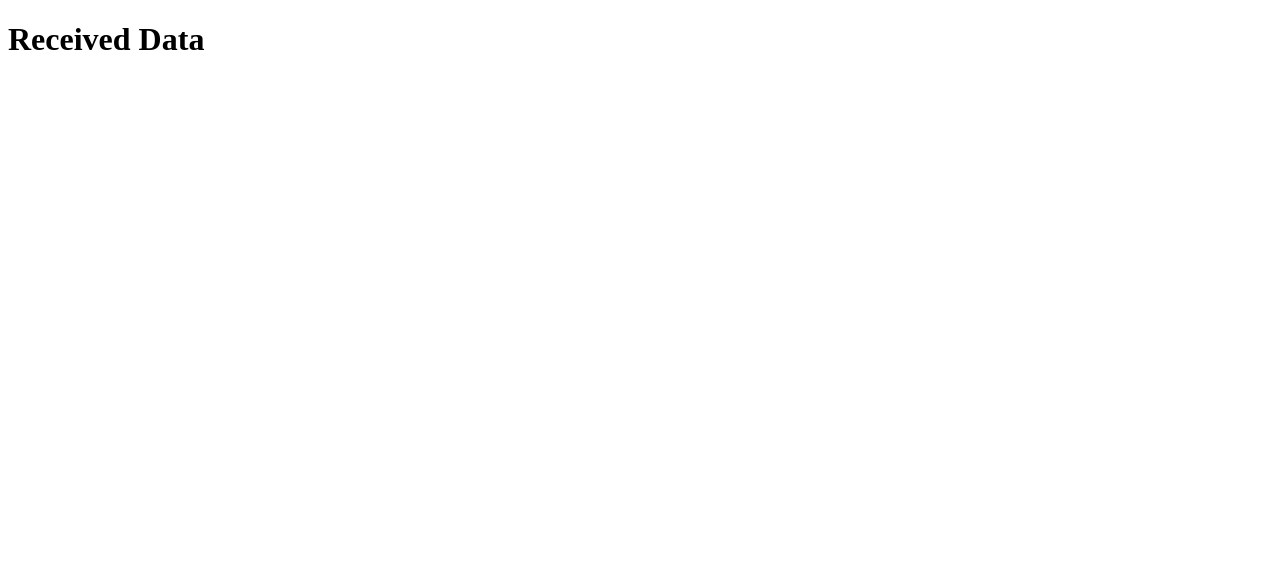
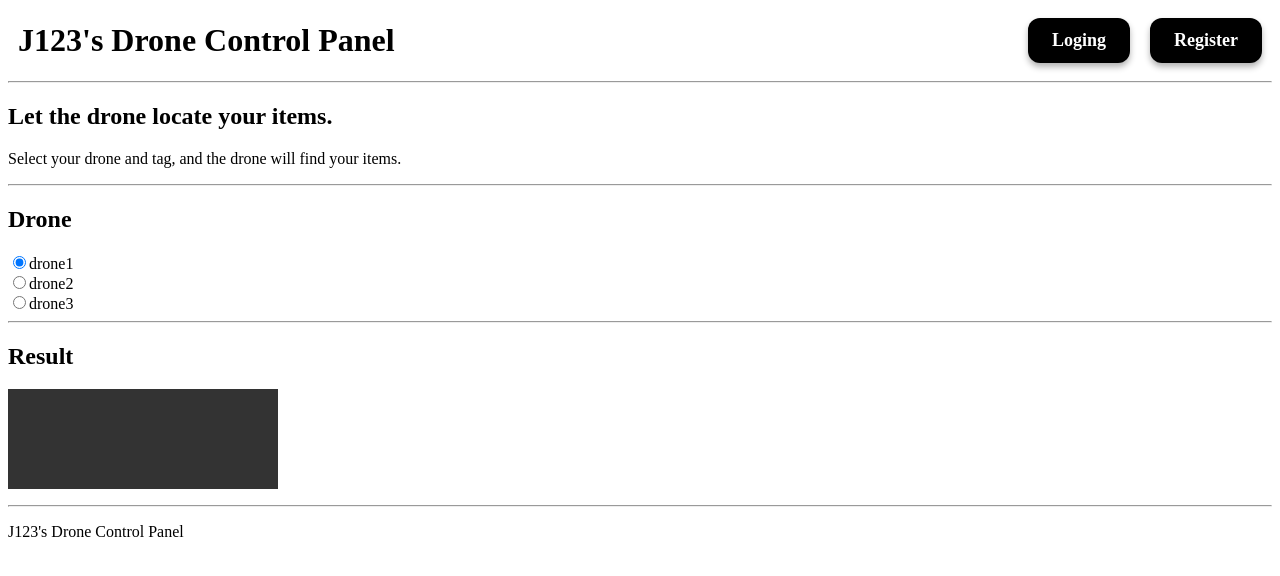
Before and after one commit to LiU-SKY/J123, a Flask app: page / in a window 1280 px wide. Before the commit the part shown is almost empty. Shown: the top 576 px of the page. Run offline with Flask 3, Linux system fonts and the light colour scheme.

Commit message:
Update: home page

```diff
--- a/templates/index.html
+++ b/templates/index.html
@@ -1,19 +1,102 @@
 <!doctype html>
 <html>
 <head>
-    <title>Data Dashboard</title>
+    <title>J123's DCP</title>
+    <style>
+        header {
+          display: flex;
+          justify-content: space-between;
+          align-items: center;
+          padding: 10px;
+          background-color: #ffffff;
+        }
+
+        .teamName {
+          padding: 0;
+          margin: 0;
+        }
+
+        nav ul {
+          display: flex;
+          list-style: none;
+          margin: 0;
+          padding: 0;
+        }
+
+        nav ul li {
+          margin-left: 20px;
+        }
+
+        nav ul li a {
+          text-decoration: none;
+          color: black;
+          font-weight: bold;
+        }
+
+        .button {
+            display: inline-block;
+            padding: 12px 24px;
+            background-color: black;
+            color: white;
+            text-decoration: none;
+            font-size: 18px;
+            font-weight: bold;
+            border-radius: 12px; /* 둥근 모서리 */
+            box-shadow: 0 4px 6px rgba(0, 0, 0, 0.3); /* 약한 그림자 */
+            text-align: center;
+        }
+
+        .button:hover {
+        background-color: #333; /* 호버 시 살짝 밝게 */
+        }
+
+        #terminal {
+            background: black;
+            color: lime;
+            height: 400px;
+            overflow-y: auto; /* 요거 덕분에 div 내부 스크롤 */
+            padding: 10px;
+            font-family: monospace;
+            white-space: pre-wrap;
+        }
+        .sidebar {
+            width: 250px;
+            height: 10vh; /* 화면 전체 높이 */
+            background-color: #333;
+            color: white;
+            overflow-y: auto; /* 사이드바 내부만 스크롤 */
+            padding: 10px;
+        }
+    </style>
 </head>
 <body>
-    <h1>Received Data</h1>
-    <ul>
+    <header>
+        <h1 class="teamName">J123's Drone Control Panel</h1>
+        <nav>
+            <ul>
+                <li><a href="/loging" class="button">Loging</a></li>
+                <li><a href="/Register" class="button">Register</a></li>
+            </ul>
+        </nav>
+    </header>
+    <hr>
+    <h2>Let the drone locate your items.</h2>
+    <p>Select your drone and tag, and the drone will find your items.</p>
+    <hr>
+    <h2>Drone</h2>
+    <input type="radio" name="drone" value="drone1" checked>drone1</input><br>
+    <input type="radio" name="drone" value="drone2">drone2</input><br>
+    <input type="radio" name="drone" value="drone3">drone3</input><br>
+    <hr>
+    <h2>Result</h2>
+    <ul class="sidebar">
         {% for item in data %}
 	    <li>{{ item }}</li>
-	{% endfor %}
+	    {% endfor %}
     </ul>
-    <!--자동갱신 시 주석해제
-    <h1>Received Data(자동갱신)</h1>
-    <ul id="data-list"></ul>
-    <script src="{{ url_for('static', filename='script.js') }}"></script>
-    -->
+    <hr>
+    <footer>
+        <p>J123's Drone Control Panel</p>
+    </footer>
 </body>
 </html>
```
